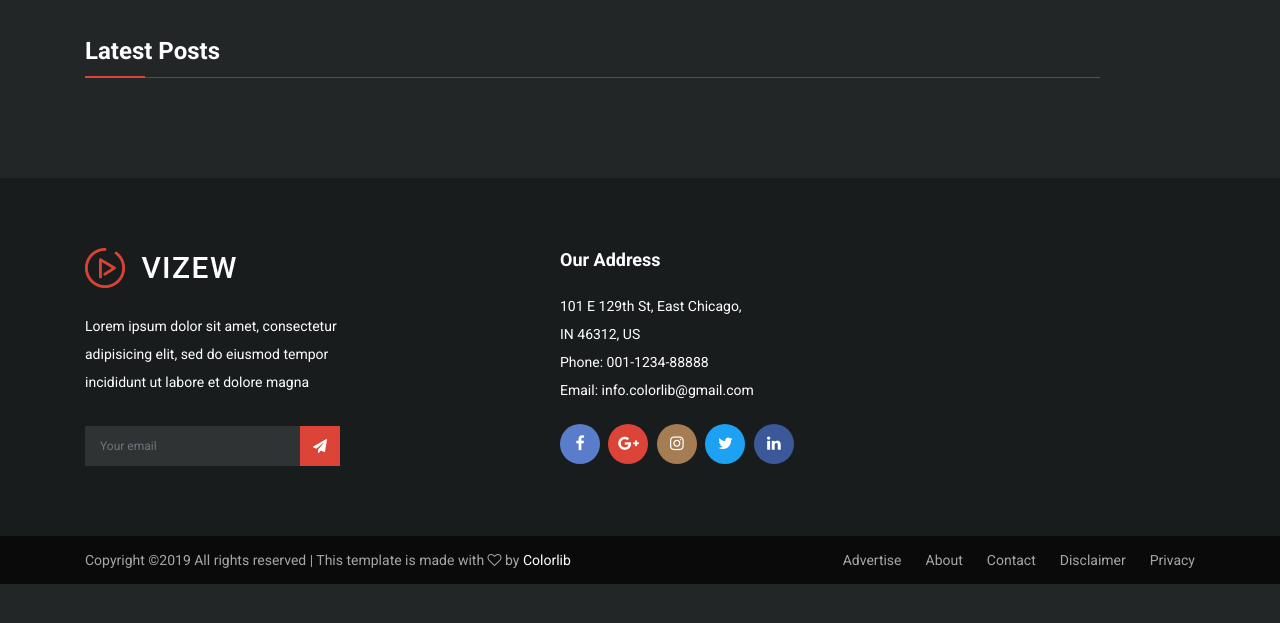
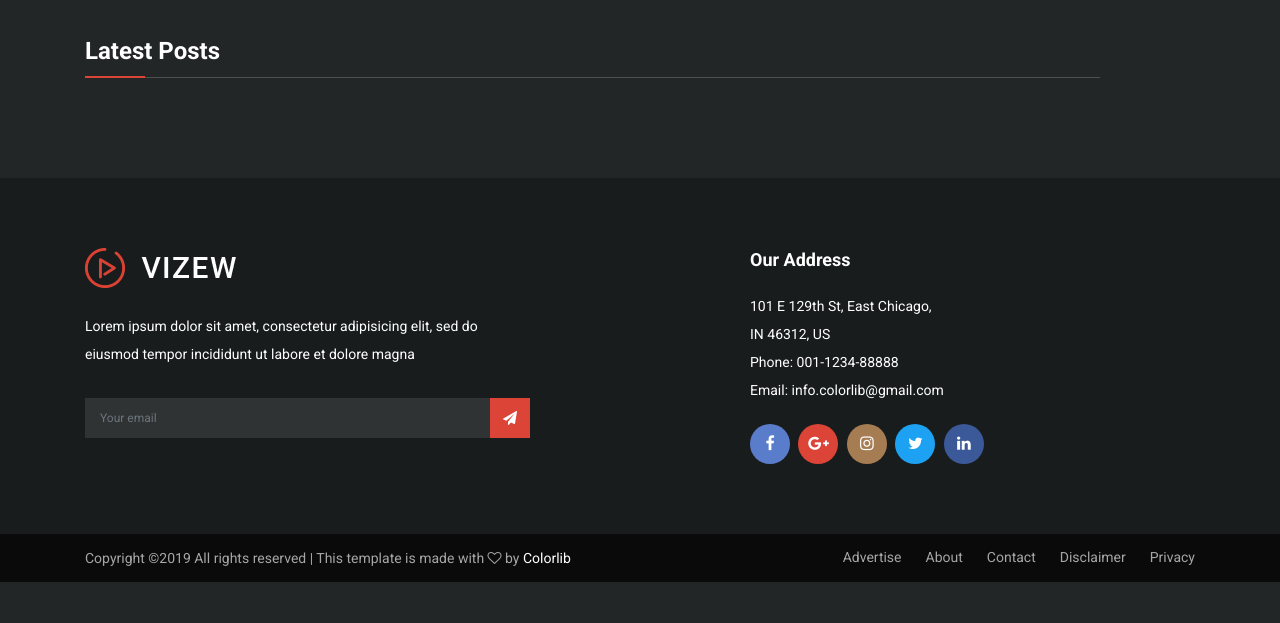
Before and after one commit to moazzaky/blog_project, a Django app: page / in a window 1280 px wide. Shown: the part 62-685 px from the top of the page. Run offline with Django 3.2, Linux system fonts and the light colour scheme; data that the repository does not hold is empty; some libraries are stand-ins or nearby versions.

Commit message:
footer was modified

```diff
--- a/templates/base.html
+++ b/templates/base.html
@@ -230,7 +230,7 @@
         <div class="container">
             <div class="row">
                 <!-- Footer Widget Area -->
-                <div class="col-12 col-sm-5 col-xl-3">
+                <div class="col-12 col-sm-5 col-xl-5">
                     <div class="footer-widget mb-70">
                         <!-- Logo -->
                         <a href="index.html" class="foo-logo d-block mb-4"><img src="{% static 'img/core-img/logo2.png' %}" alt=""></a>
@@ -321,7 +321,7 @@
 {#                </div>#}
 
                 <!-- Footer Widget Area -->
-                <div class="col-12 col-sm-5 col-xl-3">
+                <div class="col-12 col-sm-5 col-xl-5">
                     <div class="footer-widget mb-70">
                         <h6 class="widget-title">Our Address</h6>
                         <!-- Contact Address -->
```
